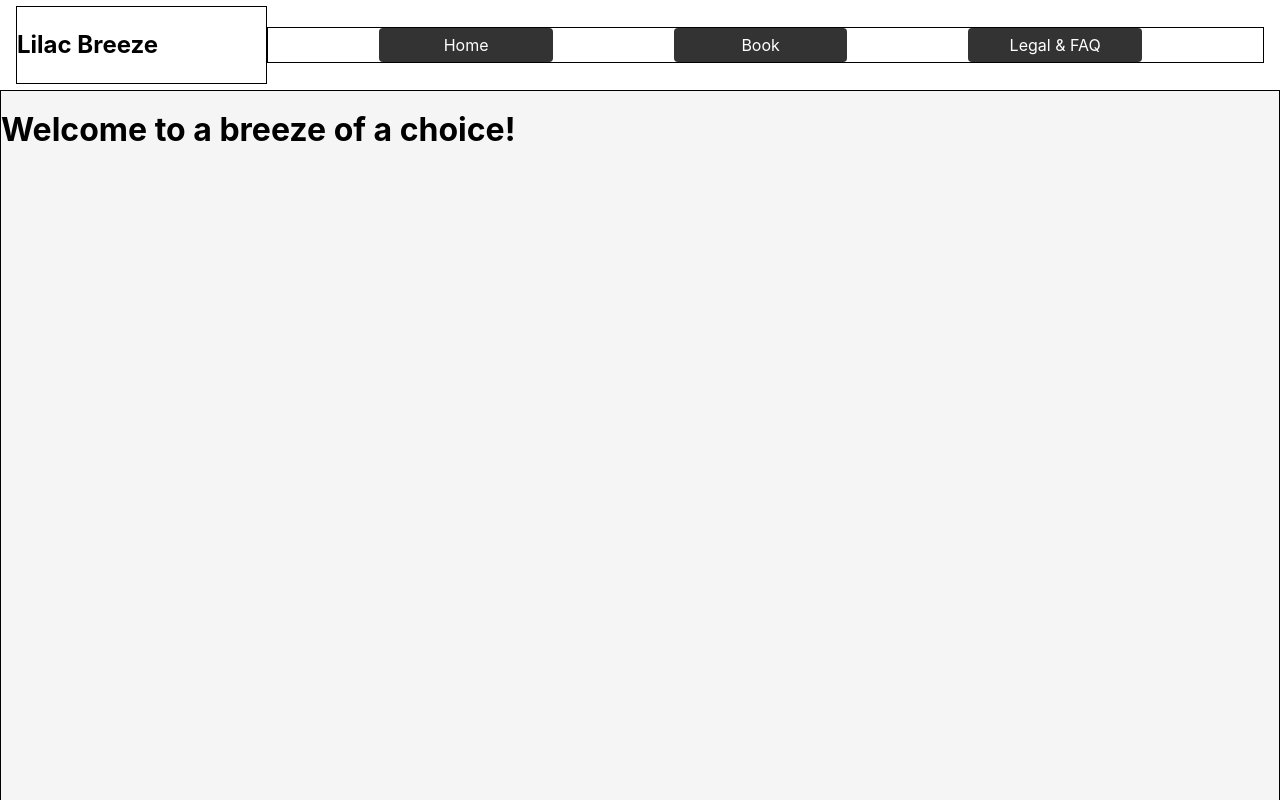
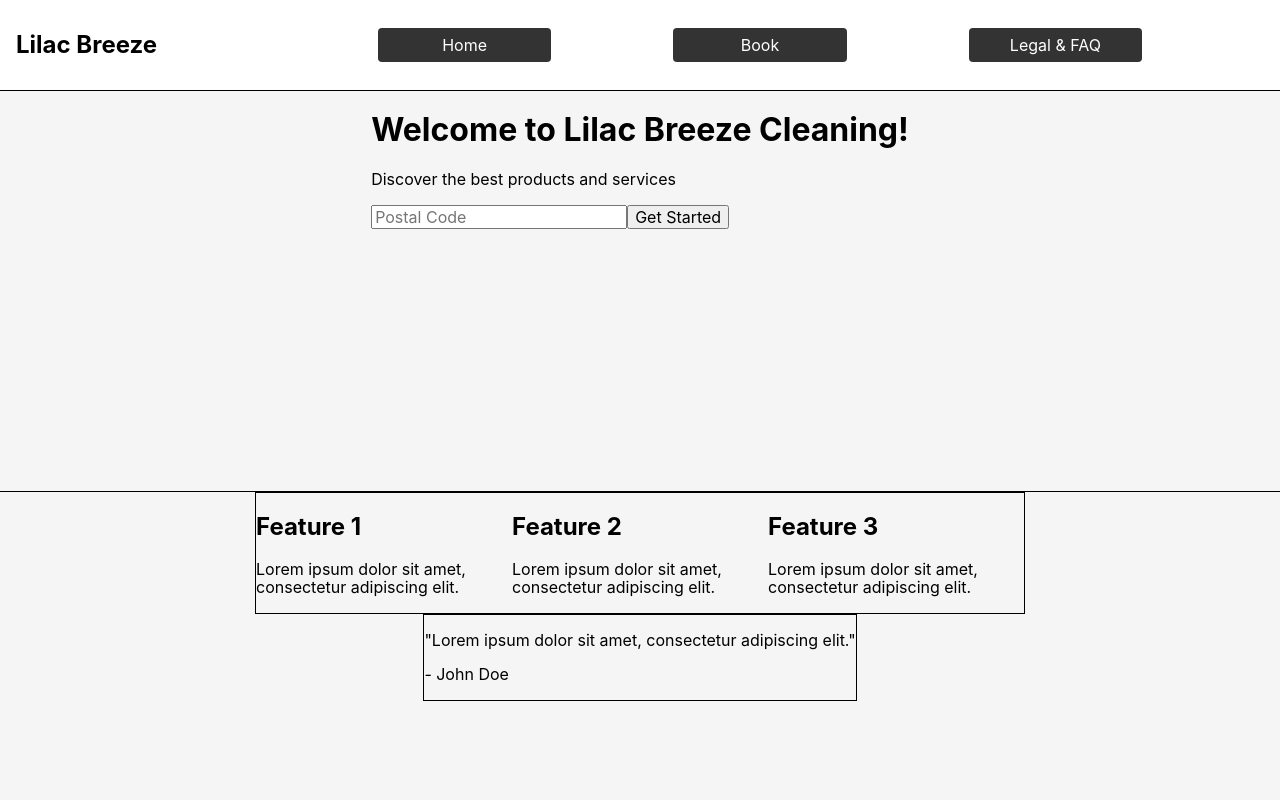
Before and after one commit to mekkmann/Lilac-Breeze-Cleaning, a React (Create React App) app in the folder lilac-cleaning/: page / in a window 1280 px wide. Shown: the top 800 px of the page. Built offline with nearby package versions, Linux system fonts and the light colour scheme.

Commit message:
added to homepage

```diff
--- a/lilac-cleaning/src/components/footer.css
+++ b/lilac-cleaning/src/components/footer.css
@@ -1,5 +1,5 @@
 .footer {
-    background-color: #e6ddd6;
+    background-color: #ffffff;
     padding: 1rem;
     display: flex;
     align-items: center;
--- a/lilac-cleaning/src/components/header.css
+++ b/lilac-cleaning/src/components/header.css
@@ -9,13 +9,13 @@
 }
 
 nav {
-    border: 1px solid black;
+    /* border: 1px solid black; */
     width: 80%;
     display: flex;
     justify-content: space-evenly;
 }
 .logo {
-    border: 1px solid black;
+    /* border: 1px solid black; */
     width: 20%;
 }
 .logo-title {
--- a/lilac-cleaning/src/views/BookService.js
+++ b/lilac-cleaning/src/views/BookService.js
@@ -1,6 +1,5 @@
 import React from 'react';
 
-import "./ViewBase.css";
 
 const BookService = () => {
   return (
--- a/lilac-cleaning/src/views/Home.css
+++ b/lilac-cleaning/src/views/Home.css
@@ -0,0 +1,73 @@
+.homepage {
+    /* Add overall styles for the homepage container */
+    display: flex;
+    flex-direction: column;
+    align-items: center;
+    min-height: 100vh;
+  }
+
+
+
+
+  /* Hero section */
+
+  .hero {
+    /* Add styles for the hero section container */
+    display: flex;
+    flex-direction: column;
+    align-items: center;
+    justify-content: space-between;
+    width: 100%;
+    height: 50vh;
+    border: 1px solid black;
+  }
+
+  .hero-content {
+    /* Add styles for the content within the hero section */
+  }
+
+  .hero-image {
+    /* Add styles for the hero image */
+  }
+
+
+
+ /* Features section */
+
+  .features {
+    /* Add styles for the features section container */
+    display: flex;
+    justify-content: space-between;
+    width: 60%;
+    border: 1px solid black;
+
+  }
+
+  .feature {
+    /* Add styles for each individual feature */
+  }
+
+  .feature-icon {
+    /* Add styles for the feature icon */
+  }
+
+
+
+  /* Testimonial section */
+
+  .testimonial {
+    /* Add styles for the testimonial section container */
+    display: flex;
+    align-items: center;
+    justify-content: space-between;
+    border: 1px solid black;
+
+  }
+
+  .testimonial-text {
+    /* Add styles for the testimonial text */
+  }
+
+  .testimonial-image {
+    /* Add styles for the testimonial image */
+  }
--- a/lilac-cleaning/src/views/Home.js
+++ b/lilac-cleaning/src/views/Home.js
@@ -1,11 +1,72 @@
-import React from 'react';
+import React, { useState }  from 'react';
 
-import "./ViewBase.css";
+import "./Home.css";
 
 const Home = () => {
+
+  const [heroInput, setHeroInput] = useState('');
+
+  const handleHeroInputChange = (event) => {
+    setHeroInput(event.target.value);
+  };
+
+  const handleHeroSubmit = (event) => {
+    event.preventDefault();
+    // Perform any desired action with the submitted text
+    console.log('Submitted Text:', heroInput);
+    // Reset the text input field
+    setHeroInput('');
+  };
+
   return (
-    <div className='content'>
-      <h1>Welcome to a breeze of a choice!</h1>
+    <div className="homepage">
+      <section className="hero">
+        <div className="hero-content">
+          <h1>Welcome to Lilac Breeze Cleaning!</h1>
+          <p>Discover the best products and services</p>
+          <form onSubmit={handleHeroSubmit}>
+            <input type='text' id='text-input' placeholder="Postal Code" value={heroInput} onChange={handleHeroInputChange}/>
+            <button type="submit" className="cta-button">Get Started</button>
+          </form>
+        </div>
+        <div className="hero-image">
+          {/* Add your hero image here */}
+        </div>
+      </section>
+
+      <section className="features">
+        <div className="feature">
+          <div className="feature-icon">
+            {/* Add your feature icon here */}
+          </div>
+          <h2>Feature 1</h2>
+          <p>Lorem ipsum dolor sit amet, consectetur adipiscing elit.</p>
+        </div>
+        <div className="feature">
+          <div className="feature-icon">
+            {/* Add your feature icon here */}
+          </div>
+          <h2>Feature 2</h2>
+          <p>Lorem ipsum dolor sit amet, consectetur adipiscing elit.</p>
+        </div>
+        <div className="feature">
+          <div className="feature-icon">
+            {/* Add your feature icon here */}
+          </div>
+          <h2>Feature 3</h2>
+          <p>Lorem ipsum dolor sit amet, consectetur adipiscing elit.</p>
+        </div>
+      </section>
+
+      <section className="testimonial">
+        <div className="testimonial-text">
+          <p>"Lorem ipsum dolor sit amet, consectetur adipiscing elit."</p>
+          <p>- John Doe</p>
+        </div>
+        <div className="testimonial-image">
+          {/* Add your testimonial image here */}
+        </div>
+      </section>
     </div>
   );
 };
--- a/lilac-cleaning/src/views/Legal.js
+++ b/lilac-cleaning/src/views/Legal.js
@@ -1,6 +1,5 @@
 import React from 'react';
 
-import "./ViewBase.css";
 
 const Legal = () => {
   return (
--- a/lilac-cleaning/src/views/ViewBase.css
+++ /dev/null
@@ -1,4 +0,0 @@
-.content {
-    min-height: 100vh;
-    border: 1px solid black;
-  }
```
